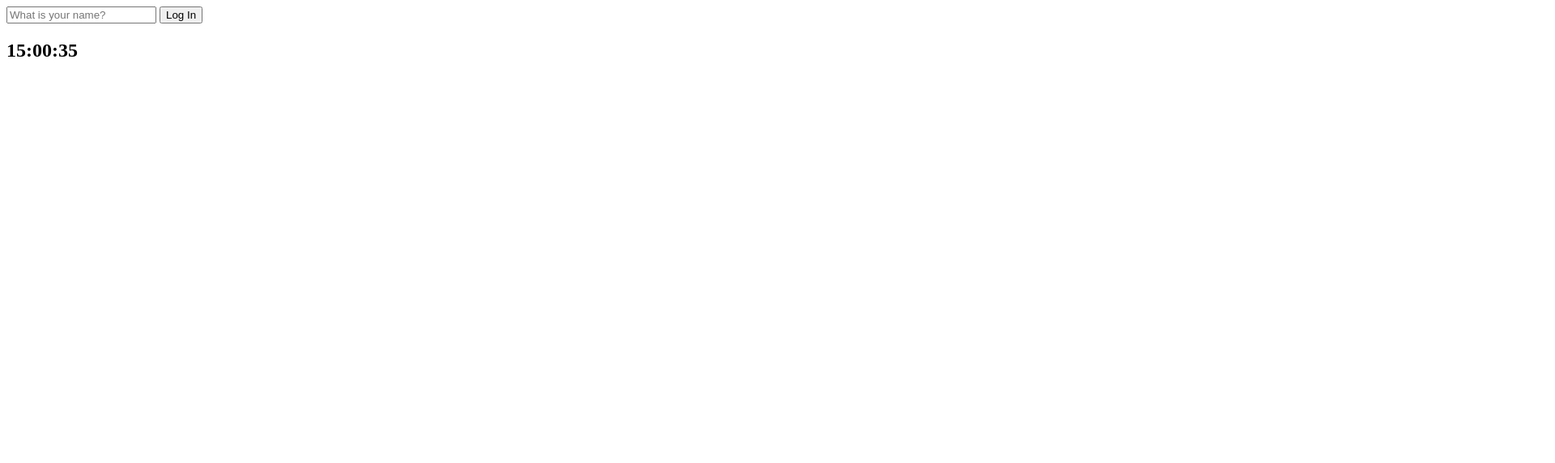
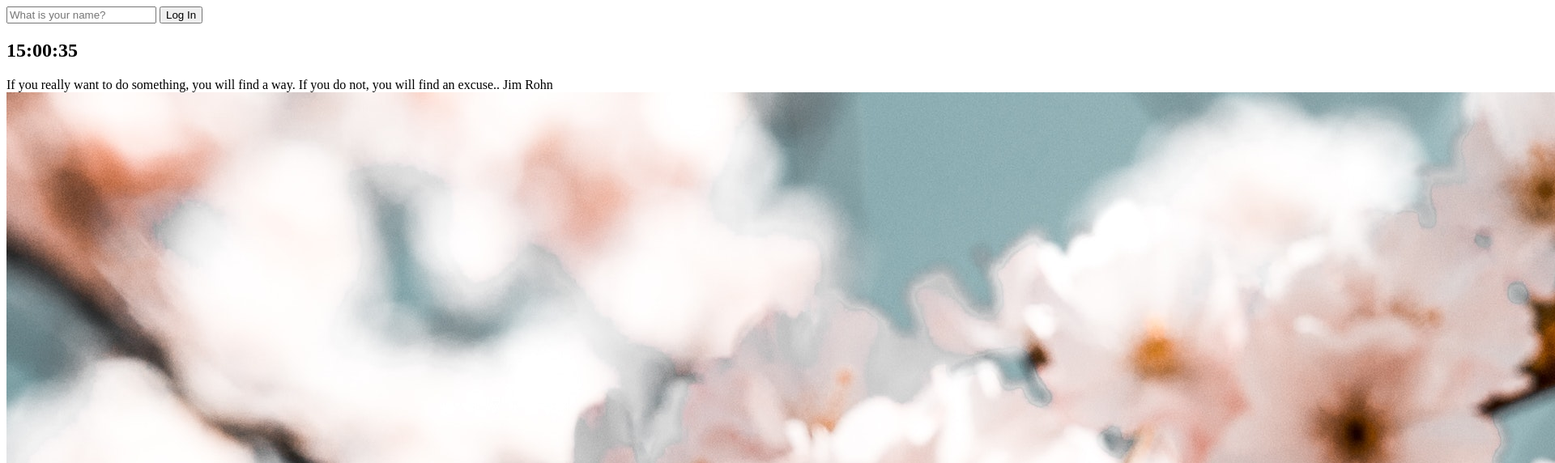
Before and after one commit to pjm6401/Practice_JS_Clone, a website: page index.html in a window 1280 px wide. Shown: the top 572 px of the page at 81% size, 1920 px wide, since content can reach past the window. Drawn offline with Linux system fonts and the light colour scheme.

Commit message:
plus background

```diff
--- a/index.html
+++ b/index.html
@@ -14,7 +14,13 @@
     </form>
     <h2 id ="clock">00:00</h2>
     <h1 id = "greeting" class="hidden"></h1>
+    <div id="quote">
+        <span></span>
+        <span></span>
+    </div>
     <script src="js/greeting.js"></script>
     <script src="js/clock.js"></script>
+    <script src="js/quoutes.js"></script>
+    <script src="js/background.js"></script>
 </body>
 </html>
--- /dev/null
+++ b/js/background.js
@@ -0,0 +1,8 @@
+const images = ["0.jpg","1.jpg","2.jpg"];
+
+const chosenIamge = images[Math.floor(Math.random() * images.length)];
+
+const bgImage = document.createElement("img");
+bgImage.src =`img/${chosenIamge}`;
+
+document.body.appendChild(bgImage);
--- /dev/null
+++ b/js/quoutes.js
@@ -0,0 +1,48 @@
+const quotes = [
+    {
+    quote: 'I never dreamed about success, I worked for it',
+    author: 'Estee Lauder'
+    },
+    {
+    quote: 'Do not try to be original, just try to be good.',
+    author: 'Paul Rand'
+    },
+    {
+    quote: 'Do not be afraid to give up the good to go for the great',
+    author: 'John D. Rockefeller'
+    },
+    {
+    quote: 'If you cannot fly then run. If you cannot run, then walk. And if you cannot walk, then crawl, but whatever you do, you have to keep moving forward.',
+    author: 'Martin Luther King Jr.'
+    },
+    {
+    quote: 'Our greatest weakness lies in giving up. The most certain way to succeed is always to try just one more time.',
+    author: 'Thomas Edison'
+    },
+    {
+    quote: 'The fastest way to change yourself is to hang out with people who are already the way you want to be',
+    author: 'REid Hoffman'
+    },
+    {
+    quote: 'Money is like gasoline during a road trip. You do not want to run out of gas on your trip, but you are not doing a tour of gas stations',
+    author: 'Tim O Reilly'
+    },
+    {
+    quote: 'Some people dream of success, while other people get up every morning and make it happen',
+    author: 'Wayne Huizenga'
+    },
+    {
+    quote: 'The only thing worse than starting something and falling.. is not starting something',
+    author: 'SEth Godin'
+    },
+    {
+    quote: 'If you really want to do something, you will find a way. If you do not, you will find an excuse.',
+    author: 'Jim Rohn'
+    },
+    ];
+const qoute = document.querySelector('#quote span:first-child');
+const author = document.querySelector('#quote span:last-child');
+
+const todayQuote = quotes[Math.floor(Math.random()*quotes.length)];
+qoute.innerText = todayQuote.quote+".";
+author.innerText = todayQuote.author;
```
Also changed, not shown: img/1.jpg (added), 2 other files.
